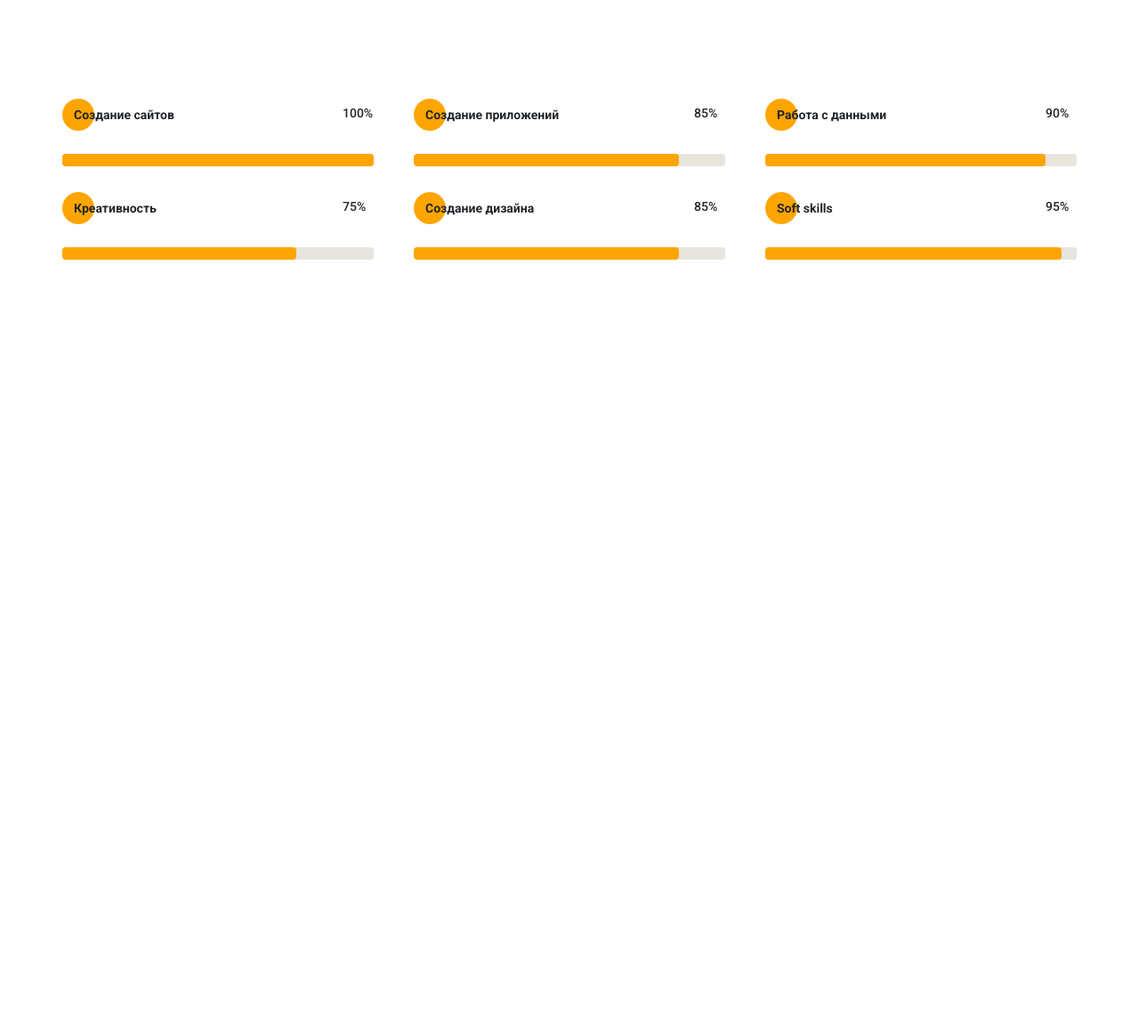
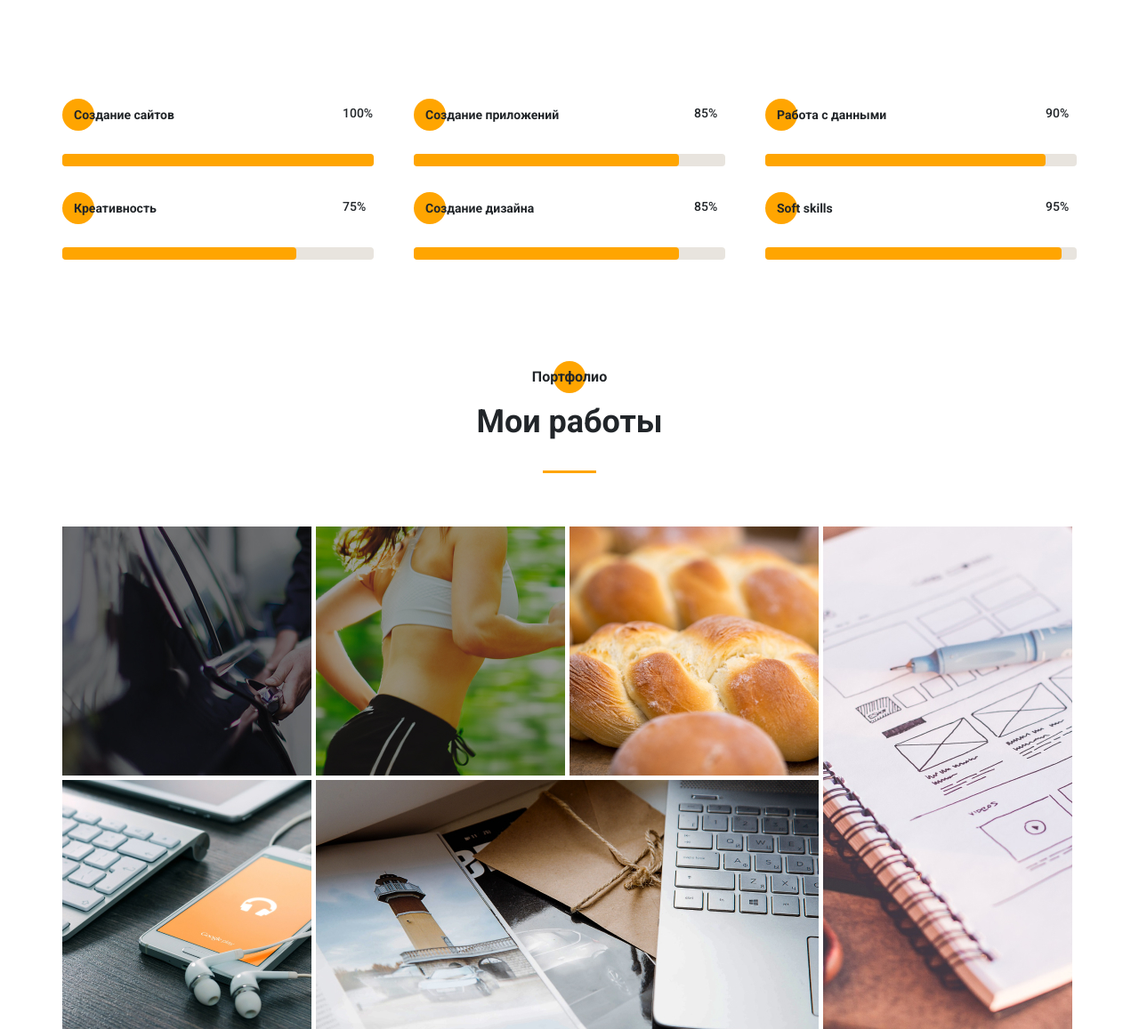
Before and after one commit to ovanse/study-portfolioUdemy, a website: page src/index.html in a window 1280 px wide. Shown: the part 3070-4227 px from the top of the page at 89% size. Before the commit the page ends 3362 px from the top, so only its background shows below. Drawn offline with nearby package versions, Linux system fonts and the light colour scheme; files that its build step writes are made by us from their sources; files whose address does not match are found by name.

Commit message:
portfolio & some minor improvements

```diff
--- a/src/index.html
+++ b/src/index.html
@@ -170,8 +170,8 @@
 
     <section class="resume">
         <div class="container">
-            <h2 class="title title_fsz16 resume__title">Опыт</h2>
-            <div class="title title_fsz36 resume__subtitle">Чем я буду полезна</div>
+            <h2 class="title title_fsz16 title__section-title">Опыт</h2>
+            <div class="title title_fsz36 title__section-subtitle">Чем я буду полезна</div>
             <div class="divider"></div>
             <div class="resume__wrapper">
                 <div class="resume__column">
@@ -238,8 +238,8 @@
 
     <section class="skills">
         <div class="container">
-            <h2 class="title title_fsz16 skills__title">Навыки</h2>
-            <div class="title title_fsz36 skills__subtitle">Что я использую в работе</div>
+            <h2 class="title title_fsz16 title__section-title">Навыки</h2>
+            <div class="title title_fsz36 title__section-subtitle">Что я использую в работе</div>
             <div class="divider"></div>
 
             <div class="skills__items">
@@ -341,6 +341,34 @@
         </div>
     </section>
 
+    <section class="portfolio">
+        <div class="container">
+            <h2 class="title title_fsz16 title__section-title">Портфолио</h2>
+            <div class="title title_fsz36 title__section-subtitle">Мои работы</div>
+            <div class="divider"></div>
+            <div class="portfolio__wrapper">
+                <a href="#" class="portfolio__item">
+                    <img src="img/works/uber.jpg" alt="uber">
+                </a>
+                <a href="#" class="portfolio__item">
+                    <img src="img/works/pulse.jpg" alt="pulse">
+                </a>
+                <a href="#" class="portfolio__item">
+                    <img src="img/works/bread.jpg" alt="test">
+                </a>
+                <a href="#" class="portfolio__item vertical">
+                    <img src="img/works/plans.jpg" alt="test">
+                </a>
+                <a href="#" class="portfolio__item">
+                    <img src="img/works/ipad.jpg" alt="test">
+                </a>
+                <a href="#" class="portfolio__item horizontal">
+                    <img src="img/works/mac.jpg" alt="test">
+                </a>
+            </div>
+        </div>
+    </section>
+
     <script src="js/script.min.js"></script>
 </body>
 </html>
--- /dev/null
+++ b/src/sass/blocks/_portfolio.scss
@@ -0,0 +1,28 @@
+.portfolio {
+    padding-top: 120px;
+    &__wrapper {
+        display: grid;
+        grid-auto-rows: 280px;
+        grid-gap: 5px;
+        grid-template: repeat(2, 280px) / repeat(4, 280px);
+        margin-top: 60px;
+        .vertical {
+            grid-column: 4 / 5;
+            grid-row: 1 / 3;
+        }
+        .horizontal {
+            grid-column: 2 / 4;
+            grid-row: 2 / 3;
+        }
+    }
+    &__item {
+        transition: all 0.3s;
+        img {
+            width: 100%;
+        }
+        &:hover {
+            filter: grayscale(100%);
+            transform: scale(1.01);
+        }
+    }
+}
--- a/src/sass/blocks/_resume.scss
+++ b/src/sass/blocks/_resume.scss
@@ -1,18 +1,5 @@
 .resume {
     padding-top: 120px;
-    &__title {
-        position: relative;
-        text-align: center;
-        @include before_circle;
-        &::before {
-            left: 50%;
-            top: -6px;
-            transform: translateX(-50%);
-        }
-    }
-    &__subtitle {
-        text-align: center;
-    }
     &__wrapper {
         column-gap: 135px;
         display: grid;
--- a/src/sass/blocks/_skills.scss
+++ b/src/sass/blocks/_skills.scss
@@ -1,18 +1,5 @@
 .skills {
     padding-top: 120px;
-    &__title {
-        position: relative;
-        text-align: center;
-        @include before_circle;
-        &:before {
-            left: 50%;
-            top: -6px;
-            transform: translateX(-50%);
-        }
-    }
-    &__subtitle {
-        text-align: center;
-    }
     &__items {
         display: grid;
         gap: 13px;
--- a/src/sass/blocks/_title.scss
+++ b/src/sass/blocks/_title.scss
@@ -19,4 +19,17 @@
     &_fsz48 {
         font-size: 48px;
     }
+    &__section-title {
+        position: relative;
+        text-align: center;
+        @include before_circle;
+        &:before {
+            left: 50%;
+            top: -6px;
+            transform: translateX(-50%);
+        }
+    }
+    &__section-subtitle {
+        text-align: center;
+    }
 }
--- a/src/sass/style.scss
+++ b/src/sass/style.scss
@@ -30,3 +30,4 @@
 @import 'blocks/about';
 @import 'blocks/resume';
 @import 'blocks/skills';
+@import 'blocks/portfolio';
```
Also changed, not shown: src/img/works/mac.jpg (added).
